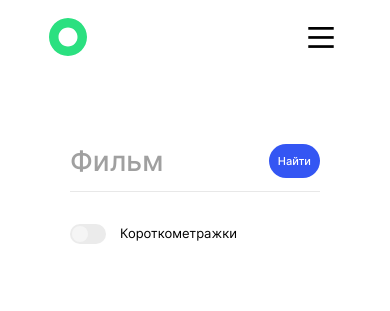
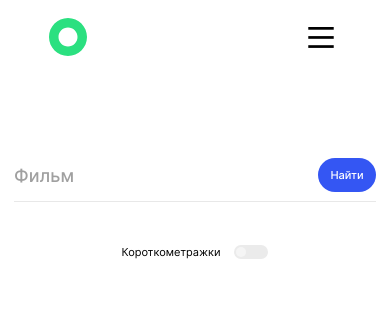
Before and after one commit to Rodzy28/movies-explorer-frontend, a React (Create React App) app: page /movies in a window 390 px wide. Shown: the top 311 px of the page. Built offline with nearby package versions, Linux system fonts and the light colour scheme.

Commit message:
Адаптив. Ничего интересного

```diff
--- a/src/components/BurgerBtn/BurgerBtn.css
+++ b/src/components/BurgerBtn/BurgerBtn.css
@@ -24,7 +24,7 @@
     background-image: url('../../images/button-burger-close.svg');
     background-position: center;
     background-repeat: no-repeat;
-    z-index: 1;
+    z-index: 2;
     position: absolute;
     border: 0;
     background-color: #FFF;
@@ -50,6 +50,7 @@
     padding-top: 159px;
     padding-bottom: 90px;
     box-sizing: border-box;
+    z-index: 1;
 }
 
 .burger__cover::before {
--- a/src/components/MoviesCardList/MoviesCardList.css
+++ b/src/components/MoviesCardList/MoviesCardList.css
@@ -35,19 +35,17 @@
 @media screen and (max-width: 900px) {
     .movies__list {
         gap: 30px;
-    }
-}
-
-@media screen and (max-width: 900px) {
-    .movies__list {
         margin-left: 30px;
         margin-right: 30px;
     }
 }
 
-@media screen and (max-width: 340px) {
+@media screen and (max-width: 500px) {
     .movies__list {
-        margin-left: 10px;
-        margin-right: 10px;
+        margin: 40px 10px 10px;
+    }
+
+    .movies__button-more {
+        width: 240px;
     }
 }
--- a/src/components/MoviesCardList/MoviesCardList.jsx
+++ b/src/components/MoviesCardList/MoviesCardList.jsx
@@ -11,17 +11,6 @@ export default function MoviesCardList() {
                 <MoviesCard />
                 <MoviesCard />
                 <MoviesCard />
-                <MoviesCard />
-                <MoviesCard />
-                <MoviesCard />
-                <MoviesCard />
-                <MoviesCard />
-                <MoviesCard />
-                <MoviesCard />
-                <MoviesCard />
-                <MoviesCard />
-                <MoviesCard />
-                <MoviesCard />
             </ul>
             <button className="movies__button-more" type="button">Ещё</button>
         </section>
--- a/src/components/SearchForm/SearchForm.css
+++ b/src/components/SearchForm/SearchForm.css
@@ -42,3 +42,25 @@
     height: 34px;
     cursor: pointer;
 }
+
+@media screen and (max-width: 900px) {
+    .search {
+        margin: 80px 30px 57px;
+    }
+}
+
+@media screen and (max-width: 500px) {
+    .search {
+        margin: 84px 14px 51px;
+    }
+
+    .search__input {
+        font-size: 18px;
+        width: 75%;
+    }
+
+    .search__form {
+        padding-bottom: 9px;
+        margin-bottom: 41px;
+    }
+}
--- a/src/components/Switch/Switch.css
+++ b/src/components/Switch/Switch.css
@@ -1,5 +1,6 @@
 .switch {
   display: flex;
+  align-items: center;
   gap: 14px;
 }
 
@@ -14,8 +15,8 @@
   align-items: center;
   justify-content: space-between;
   cursor: pointer;
-  width: 36px;
-  height: 20px;
+  width: 34px;
+  height: 14px;
   background: #EBEBEB;
   border-radius: 20px;
   position: relative;
@@ -26,8 +27,8 @@
   position: absolute;
   top: 2px;
   left: 2px;
-  width: 16px;
-  height: 16px;
+  width: 10px;
+  height: 10px;
   border-radius: 50%;
   transition: .2s;
   background: #F5F5F5;
@@ -47,3 +48,25 @@
   font-size: 13px;
   line-height: 18px;
 }
+
+@media screen and (max-width: 900px) {
+  .switch {
+      justify-content: flex-end;
+  }
+
+  .switch__text {
+    order: -1;
+  }
+}
+
+@media screen and (max-width: 629px) {
+  .switch {
+      justify-content: center;
+  }
+}
+
+@media screen and (max-width: 500px) {
+  .switch__text {
+    font-size: 11px;
+  }
+}
```
